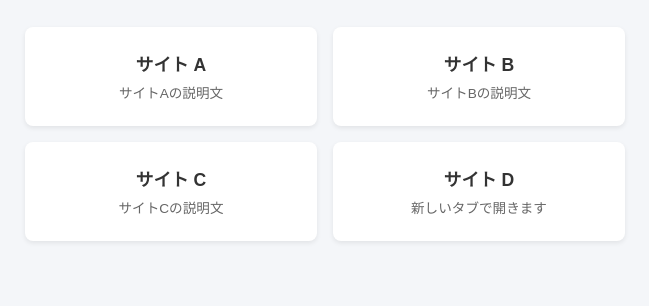
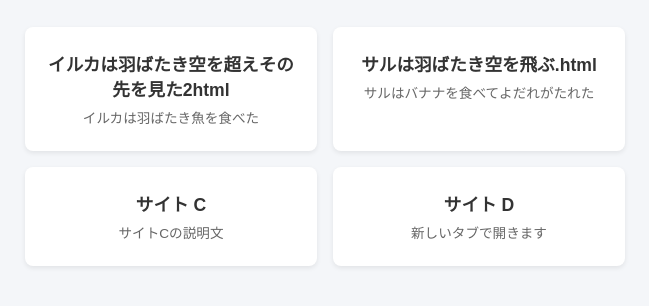
Before and after one commit to yukapero-code/People-looked-up-at-the-sky-longed-for-it-and-set-out-to-explore-the-sea.., a plain HTML site: page index.html in a window 1280 px wide. Shown: the part 90-396 px from the top of the page, without its empty margins (315-964 px from the left). Drawn offline with Linux system fonts and the light colour scheme.

Commit message:
Modify link card titles and descriptions
Updated card titles and descriptions for links.

```diff
--- a/index.html
+++ b/index.html
@@ -57,13 +57,13 @@
 
   <div class="grid">
     <a class="card" href="https://example.com/1">
-      <div class="card-title">サイト A</div>
-      <div class="card-desc">サイトAの説明文</div>
+      <div class="card-title">イルカは羽ばたき空を超えその先を見た2html</div>
+      <div class="card-desc">イルカは羽ばたき魚を食べた</div>
     </a>
 
     <a class="card" href="https://example.com/2">
-      <div class="card-title">サイト B</div>
-      <div class="card-desc">サイトBの説明文</div>
+      <div class="card-title">サルは羽ばたき空を飛ぶ.html</div>
+      <div class="card-desc">サルはバナナを食べてよだれがたれた</div>
     </a>
 
     <a class="card" href="https://example.com/3">
```
